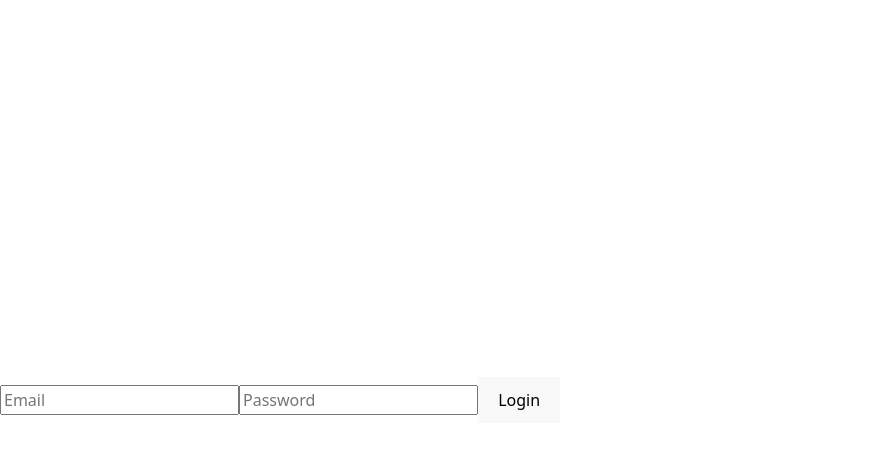
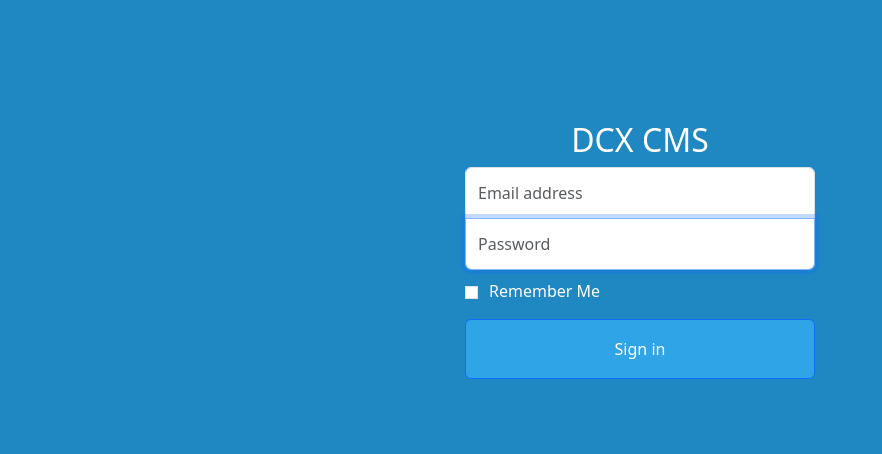
Before and after one commit to Tanusingh02/CMSRepo, a React (Vite) app in the folder Client/cms_app/: page /login in a window 1280 px wide. Shown: the top 454 px of the page, without its empty margins (0-882 px from the left). Built offline with nearby package versions, Linux system fonts and the light colour scheme.

Commit message:
Login page frontend style is done

```diff
--- a/Client/cms_app/src/features/auth/components/LoginForm.jsx
+++ b/Client/cms_app/src/features/auth/components/LoginForm.jsx
@@ -14,11 +14,55 @@ function LoginForm({ onLogin }){
     };
 
     return(
-        <form onSubmit={handleSubmit}>
-            <input type='email' placeholder='Email'onChange={(e)=> setEmail(e.target.value)} required/>
-            <input type='password' placeholder='Password' onChange={(e)=> setPassword(e.target.value)} required/>
-            <button type='submit' >Login</button>
-        </form>
+        <div className="d-flex justify-content-center align-items-center"
+        style={{
+            backgroundColor: "#1f87c2",
+            minHeight:'100vh',
+            minWidth:'100vw'
+            }}>
+                <form onSubmit={handleSubmit}
+               style={{
+                marginTop:'-300px',
+                width:'350px'
+             }}>
+                <h2 className='text-center' style={{color:'white'}}>DCX CMS</h2>
+                <input type="email" id="inputEmail" class="form-control" placeholder="Email address" onChange={(e)=>setEmail(e.target.value)} required autoFocus
+                style={{
+                    height:'52px',
+                    marginBottom:'-1px',
+                    borderBottomRightRadius:'0px',
+                    borderBottomLeftRadius:'0px'
+                    }}/>
+                <input type='password' className='form-control' placeholder='Password' onChange={(e)=>setPassword(e.target.value)} required autoFocus
+                    style={{
+                    height:'52px',
+                    marginBottom:'-1px',
+                    borderTopRightRadius:'0px',
+                    borderTopLeftRadius:'0px'
+                    }}/>
+
+                <div className='mb-3 form-check'
+                style={{
+                    marginTop:'10px',
+                    color:'white',
+                    borderRadius:'0px'
+
+                }}>
+                    <input type='checkbox' className='form-check-input' id="rememberMe" style={{borderRadius:'0px',height:'13px', width:'13px',marginTop:"7px",boxShadow:'10px'}}/>
+                        <label className='form-check-label' htmlFor='rememberMe'>Remember Me</label>
+                </div>
+                    <button type='submit' className='btn btn-primary w-100'
+                    style={{
+                        backgroundColor:('#2fa4e7'),
+                        height:'60px'
+                    }}
+
+                    >Sign in</button>
+
+                </form>
+            </div>
+
+
     );
 }
 
```
